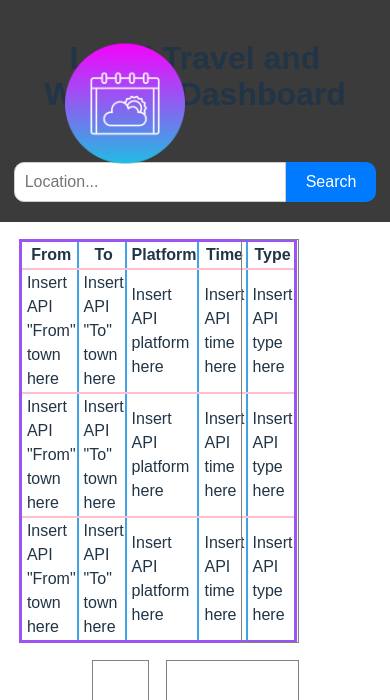
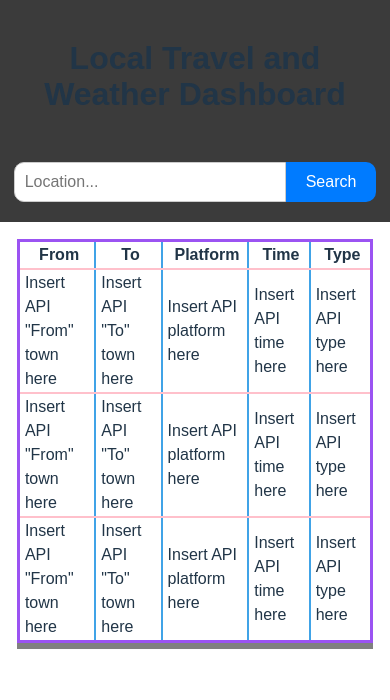
Before and after one commit to PseuDawncode/local-insights, a React (Vite) app: page / in a window 390 px wide. Shown: the top 700 px of the page. Built offline with nearby package versions, Linux system fonts and the light colour scheme; no server answers.

Commit message:
updating grid for mobile devices
removing grid so that all items stack on top of eachother

```diff
--- a/src/App.css
+++ b/src/App.css
@@ -1,4 +1,5 @@
-body, html {
+body,
+html {
   margin: 0;
   padding: 0;
   height: 100vh;
@@ -98,6 +99,7 @@ body, html {
   grid-gap: 2vh;
   margin: 2vh;
 }
+
 .temp {
   width: -webkit-fill-available;
   border: 1px solid gray;
@@ -106,6 +108,7 @@ body, html {
     grid-column: 4 / 5;
     grid-row: 1 / 2;
   }
+
   &.opt-info {
     grid-column: 2 / 3;
     grid-row: 2 / 3;
@@ -119,24 +122,39 @@ body, html {
 
 /* Table styling */
 
-table {
+#departures-table {
   border-collapse: collapse;
   grid-column: 2 / 4;
   grid-row: 1 / 2;
   width: -webkit-fill-available;
-  border:#9B53F2 solid 3px;
+  border: #9B53F2 solid 3px;
 }
 
-table > tr > th {
+table>tr>th {
   border-bottom: pink solid 2px;
 }
 
-td, th {
+td,
+th {
   border-right: #40A3E7 2px solid;
   padding-left: 5px;
   border-bottom: pink 2px solid;
 }
 
-td:last-child, th:last-child {
+td:last-child,
+th:last-child {
   border-right: none;
 }
+
+/* transport departures media queries */
+
+@media screen and (max-width: 480px) {
+
+.main-container {
+  display: block;
+}
+
+  .logo {
+    display: none;
+  }
+}
--- a/src/components/Departures.tsx
+++ b/src/components/Departures.tsx
@@ -1,6 +1,31 @@
 function Departures() {
+
+    const departuresData = async () => {
+        const apiKey = import.meta.env.VITE_API_KEY;
+        let address: string = "Luftkabelgatan 8 Stockholm";
+
+        try {
+        const dataValues: Response = await fetch(`https://geocode.maps.co/search?q=${address}&api_key=${apiKey}`);
+        if(!dataValues.ok) {
+            throw new Error("Network response unavailable");
+        }
+            const returnData = await dataValues.json();
+            // const lat = returnData.lat;
+            // const lon = returnData.lon;
+
+            // console.log("Current latitude is: " + returnData[0].lat);
+            // console.log("Current longitude is: " + returnData[0].lon);
+            console.log(returnData[0].display_name)
+        } catch (error) {
+            console.error(error);
+        }
+    };
+
+    departuresData();
+
     return (
-        <table className="departures-table">
+        <table id="departures-table">
+            <tbody>
                 <tr>
                     <th>From</th>
                     <th>To</th>
@@ -29,6 +54,7 @@ function Departures() {
                     <td>Insert API time here</td>
                     <td>Insert API type here</td>
                 </tr>
+            </tbody>
         </table>
     )
 }
```
Lines whose indentation alone changed are shown as unchanged.
